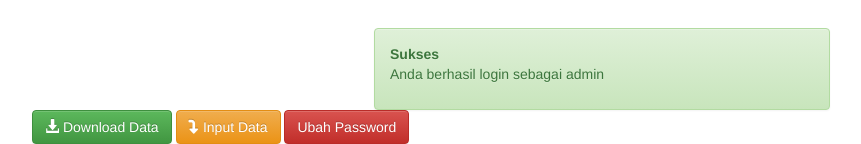
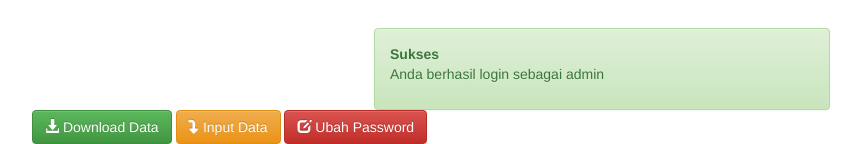
Before and after one commit to AriiraAA/pmb, a PHP site: page /admin.php in a window 1280 px wide. Shown: the part 186-330 px from the top of the page, without its empty margins (38-899 px from the left). Run offline with PHP 8.4, Linux system fonts and the light colour scheme; the visitor is signed in with stand-in values (Sample User, id 1); some libraries are stand-ins or nearby versions.

Commit message:
bismillah

```diff
--- a/admin.php
+++ b/admin.php
@@ -54,7 +54,7 @@
 		<?php if ($role == "Super Admin"): ?>
 			<a class="btn btn-primary" href="admin_list.php"><i class="fa fa-users"></i> List Admin</a>
 		<?php endif; ?>
-		<a class="btn btn-danger" href="edit_password.php">Ubah Password</a>
+		<a class="btn btn-danger" href="edit_password.php"><i class="glyphicon glyphicon-edit"></i> Ubah Password</a>
 		<table class="table table-bordered" style="text-align: center; width: 90%; margin: 0 auto;">
 		  <thead>
 		    <tr><th>No</th>
```
